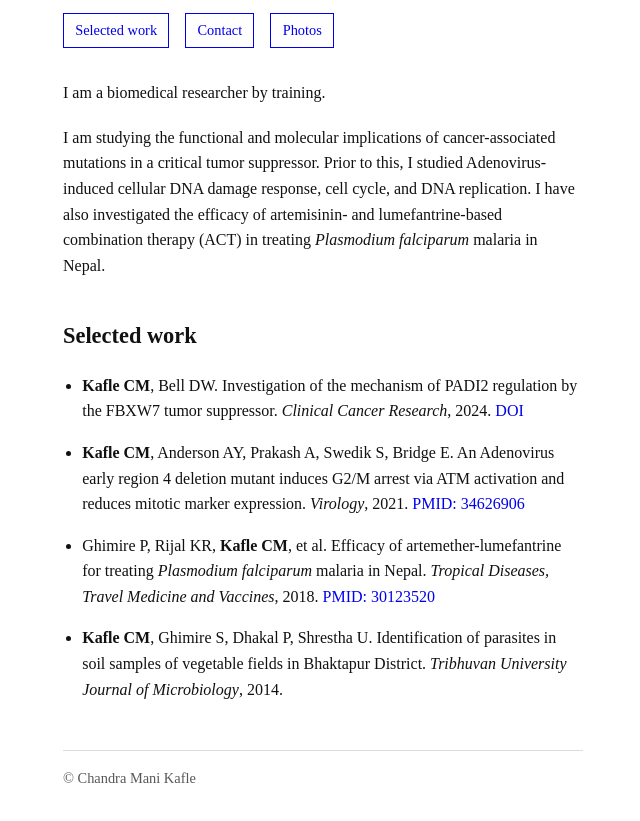
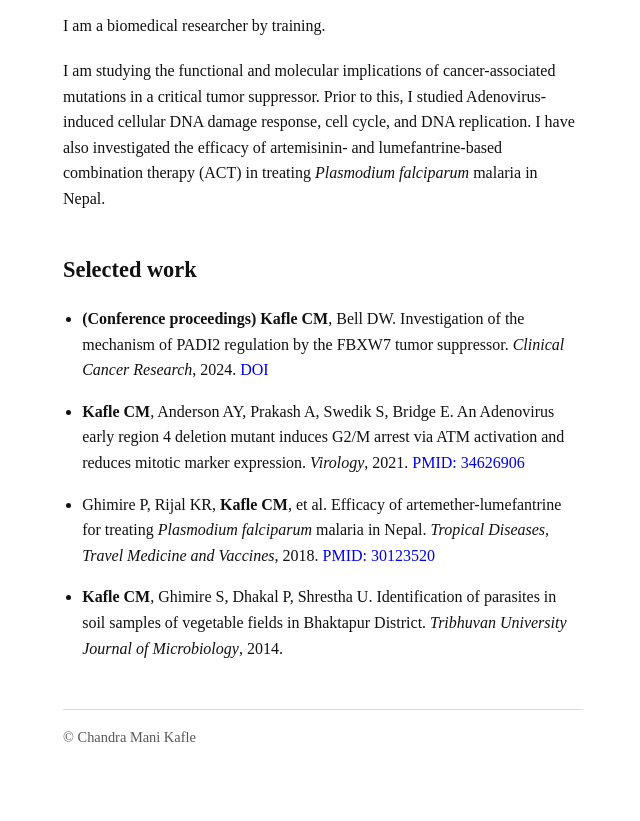
Before and after one commit to kaflec/kaflec.github.io, a plain HTML site: page index.html in a window 1280 px wide. Shown: the part 91-912 px from the top of the page, without its empty margins (317-957 px from the left). After the commit the page ends 872 px from the top, so only its background shows below. Drawn offline with Linux system fonts and the light colour scheme.

Commit message:
Update index.html

```diff
--- a/index.html
+++ b/index.html
@@ -10,12 +10,6 @@
 <body>
 
 <h1>Chandra Mani Kafle</h1>
-
-<nav class="actions">
-    <a href="#selected-work">Selected work</a>
-    <a href="#contact">Contact</a>
-    <a href="https://flickr.com/photos/kaflec/">Photos</a>
-</nav>
 
 <p>I am a biomedical researcher by training.</p>
 
@@ -31,7 +25,7 @@ efficacy of artemisinin- and lumefantrine-based combination therapy (ACT) in tre
 
 <ul>
     <li>
-        <strong>Kafle CM</strong>, Bell DW.
+        <strong>(Conference proceedings) Kafle CM</strong>, Bell DW.
         Investigation of the mechanism of PADI2 regulation by the FBXW7 tumor suppressor.
         <i>Clinical Cancer Research</i>, 2024.
         <a href="https://doi.org/10.1158/1557-3265.ENDO24-B007">DOI</a>
```
